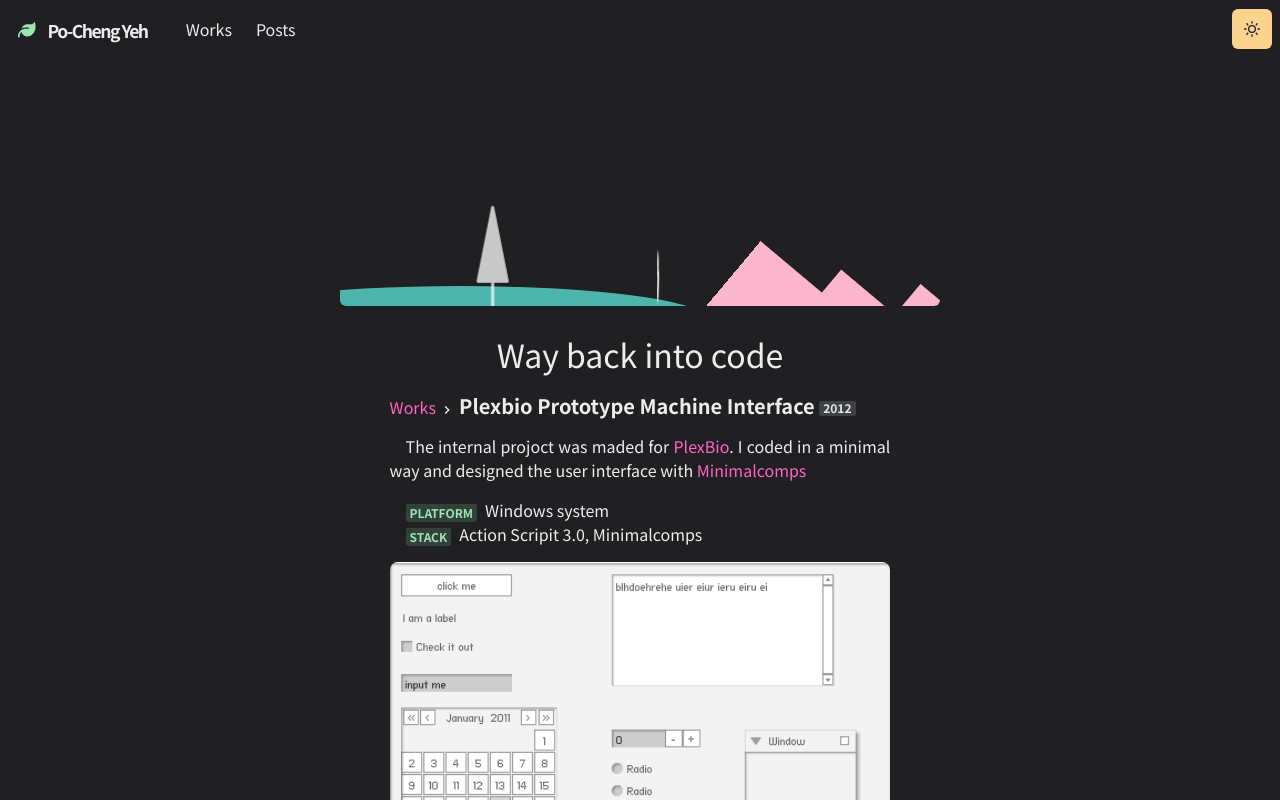
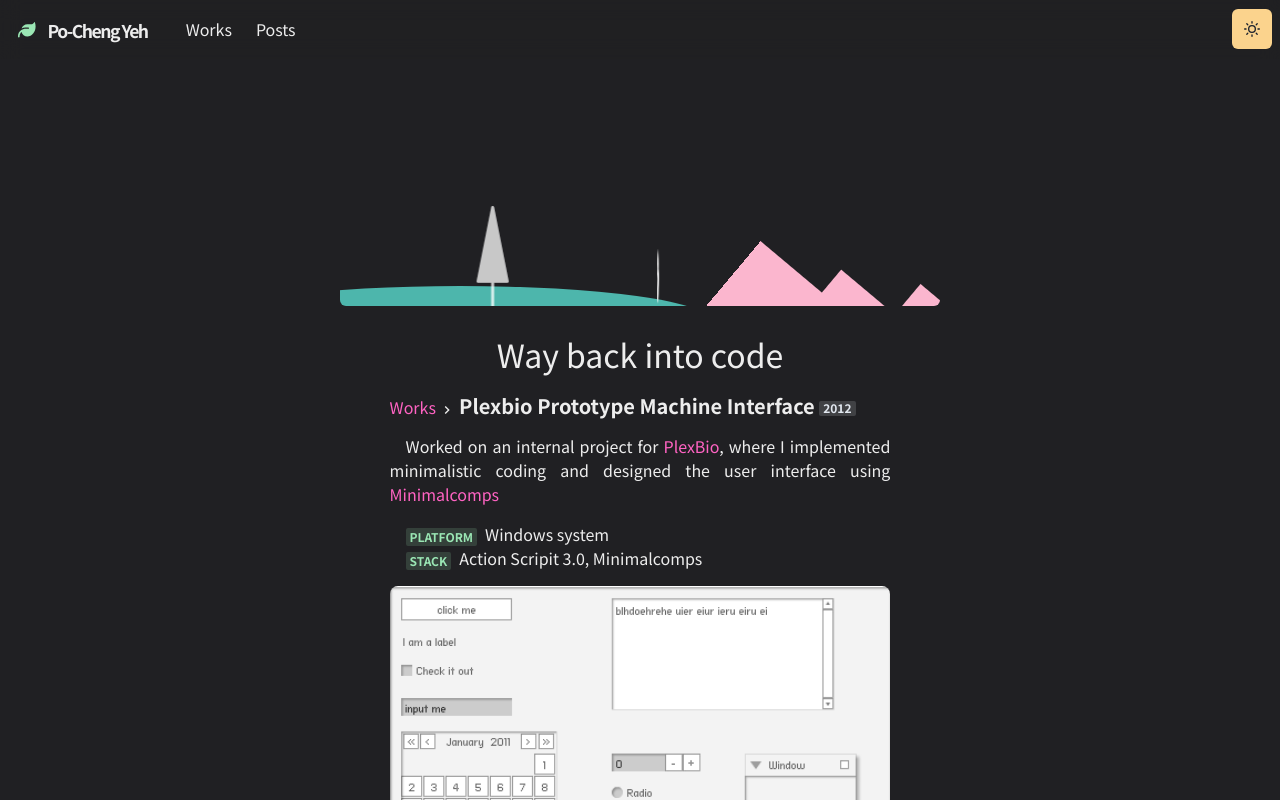
Before and after one commit to blp100/Po-Cheng-Yeh-Site, a Next.js app: page /works/plexbio in a window 1280 px wide. Shown: the top 800 px of the page. Built offline with nearby package versions, Linux system fonts and the light colour scheme.

Commit message:
feat: update works description

```diff
--- a/pages/works/aesopower.js
+++ b/pages/works/aesopower.js
@@ -13,8 +13,7 @@
           Aesopower Inc. <Badge>2011</Badge>
         </Title>
         <P>
-          A company homepage build on Google site. It's really old tech but
-          firm. Helped the design on first version. (This website is out of date now.)<SkullIcon ml={2} />
+        Assisted in the design of the initial version of the company homepage built on Google Sites, utilizing a technology that, while outdated, served the purpose effectively at the time. (Please note that the website is currently considered out of date.)<SkullIcon ml={2} />
         </P>
         <List ml={4} my={4}>
           <ListItem>
--- a/pages/works/plexbio.js
+++ b/pages/works/plexbio.js
@@ -13,11 +13,12 @@
           Plexbio Prototype Machine Interface <Badge>2012</Badge>
         </Title>
         <P>
-          The internal projoct was maded for{" "}
+          Worked on an internal project for{" "}
           <Link as={NextLink} target="_blank" href="https://www.plexbio.com/">
             PlexBio
           </Link>
-          . I coded in a minimal way and designed the user interface with{" "}
+          , where I implemented minimalistic coding and designed the user
+          interface using{" "}
           <Link
             as={NextLink}
             target="_blank"
```
